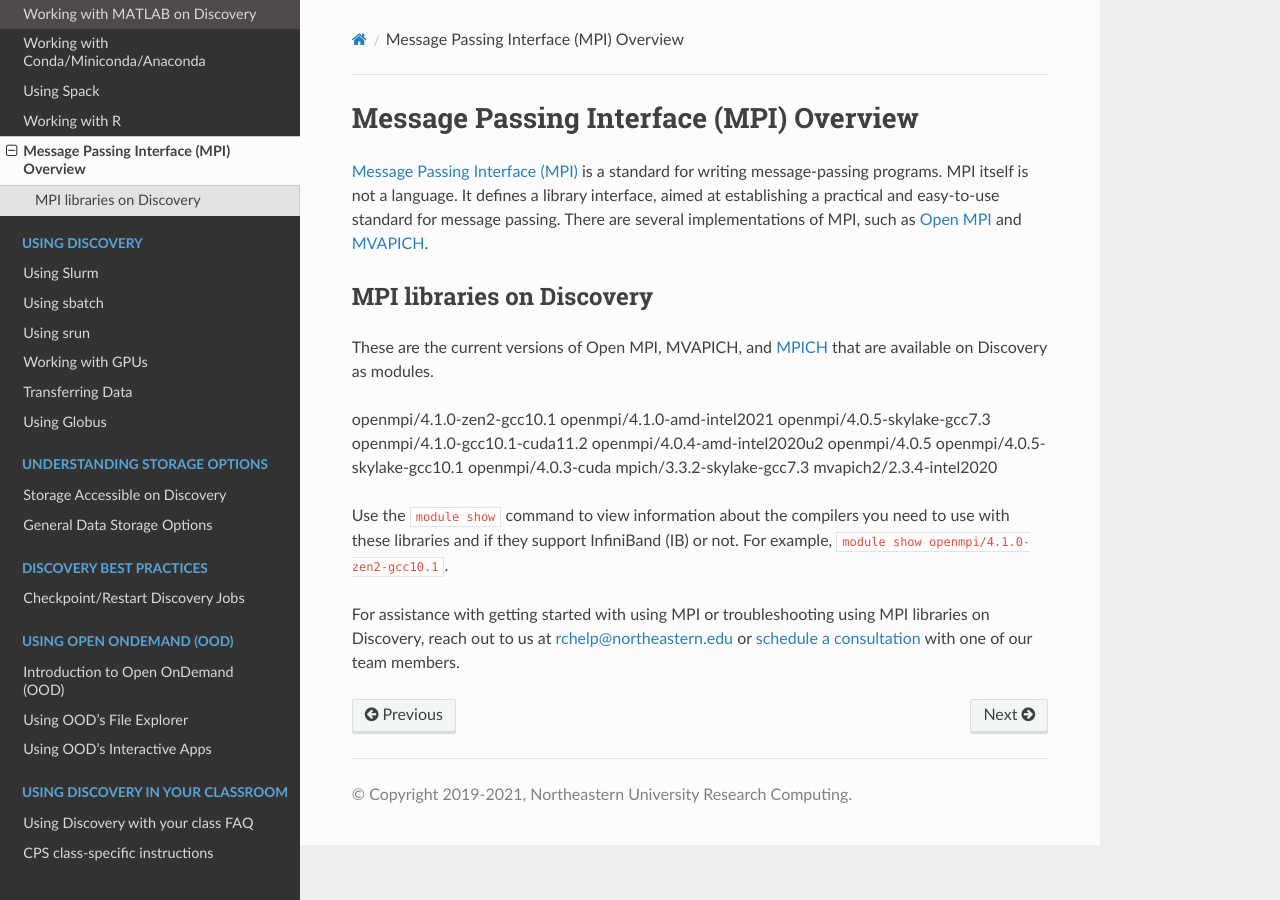
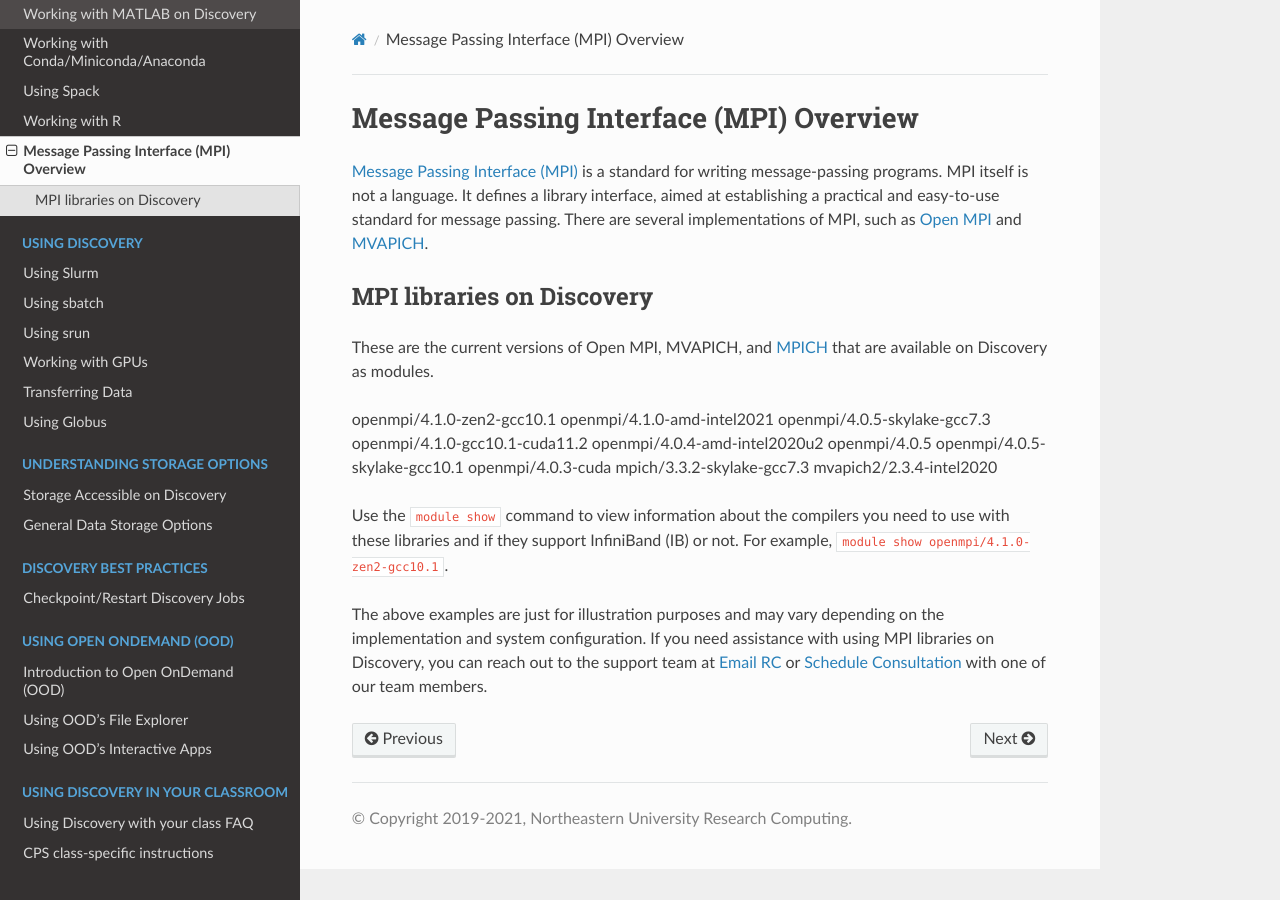
Before and after one commit to northeastern-rc/rc-public-documentation, a Sphinx documentation site: the page built from docs/source/software/mpi.rst, in a window 1280 px wide. Built offline with Sphinx 7.4.7 and the Read the Docs theme 2.0.0, drawn with Linux system fonts in a browser that asks for light colours.

Commit message:
Add box with pointers for help at the bottom

```diff
--- a/docs/source/software/mpi.rst
+++ b/docs/source/software/mpi.rst
@@ -23,5 +23,9 @@
 Use the ``module show`` command to view information about the compilers you need to use with these libraries and if
 they support InfiniBand (IB) or not. For example, ``module show openmpi/4.1.0-zen2-gcc10.1``.
 
-For assistance with getting started with using MPI or troubleshooting using MPI libraries on Discovery, reach out to us at rchelp@northeastern.edu
-or `schedule a consultation <https://rc.northeastern.edu/support/consulting/>`_ with one of our team members.
+The above examples are just for illustration purposes and may vary depending on the implementation
+and system configuration. If you need assistance with using MPI libraries on Discovery, you can reach out to the
+support team at `Email RC`_ or `Schedule Consultation`_ with one of our team members.
+
+.. _Schedule Consultation: <https://rc.northeastern.edu/support/consulting/>
+.. _Email RC: rchelp@northeastern.edu
```
